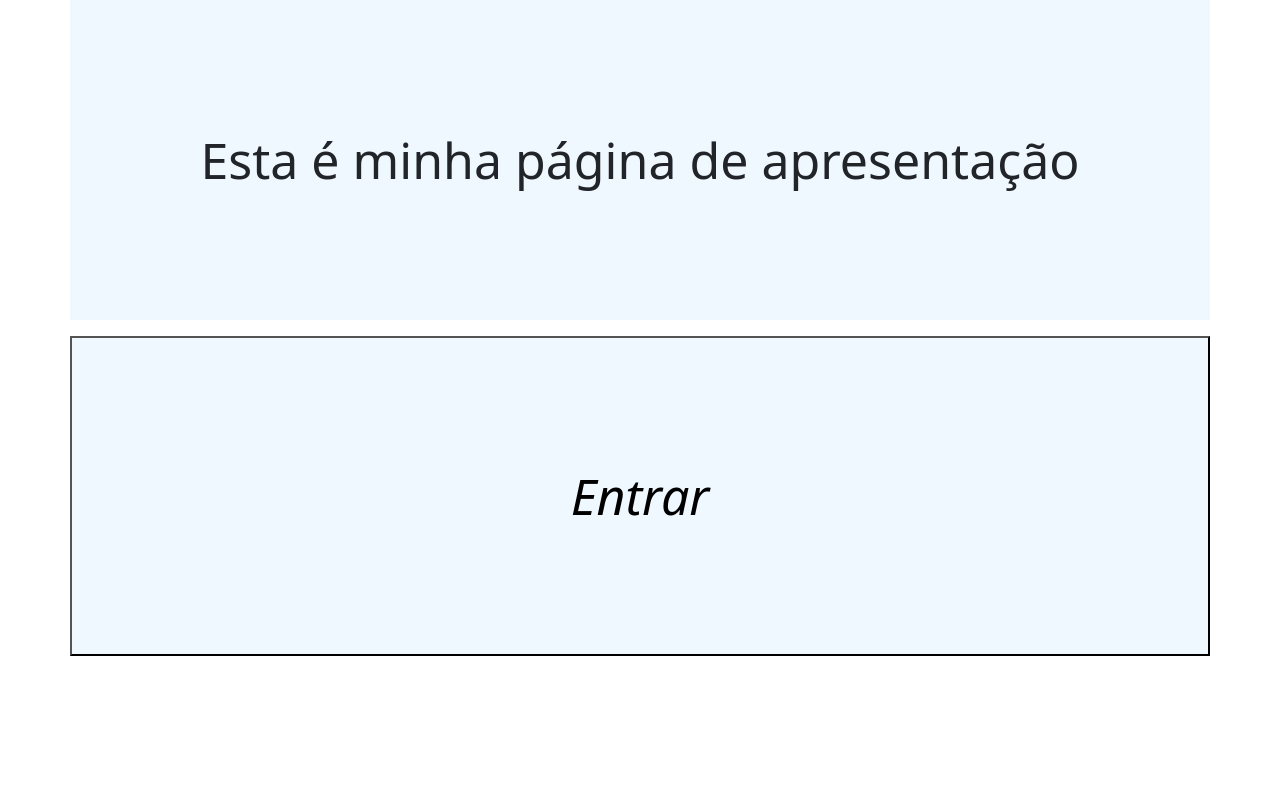
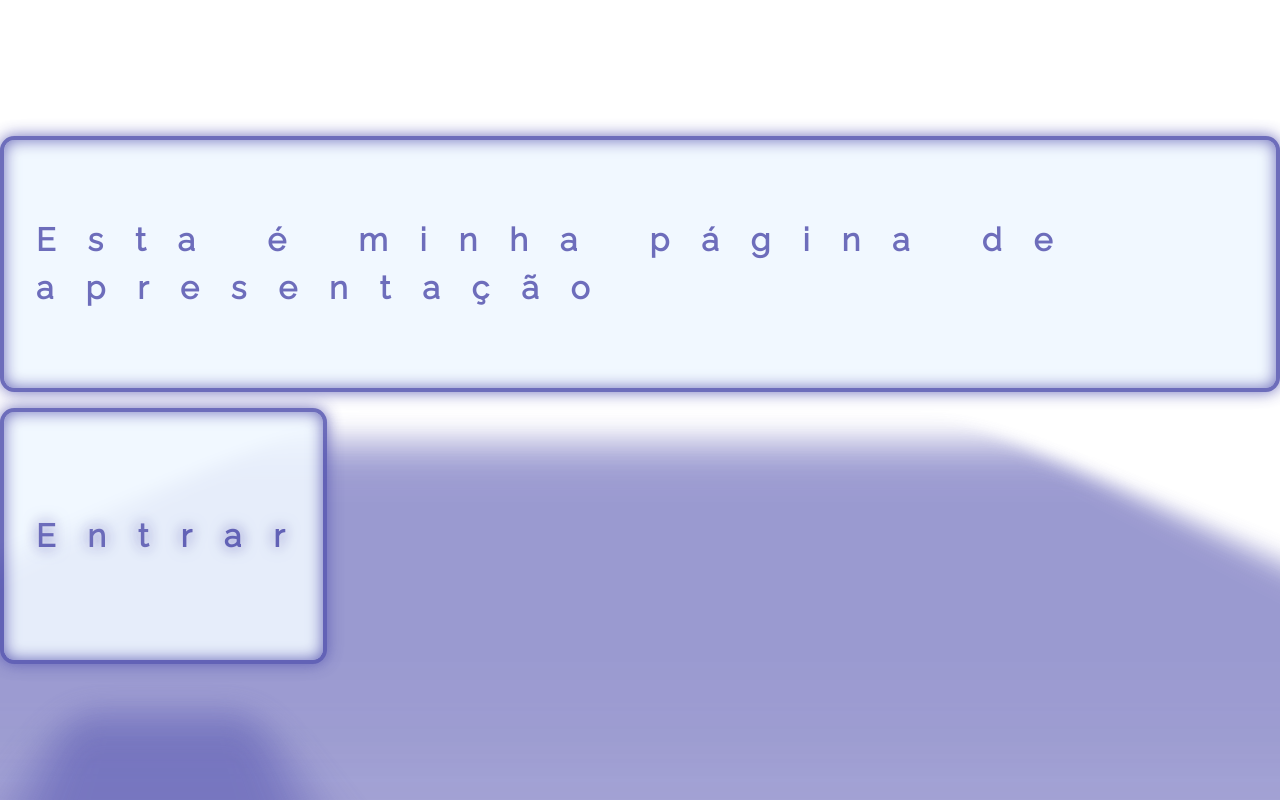
Before and after one commit to Matheus-Dimon/Matheus-Dimon.github.io, a Django app: page / in a window 1280 px wide. Run offline with Django 4.2, Linux system fonts and the light colour scheme.

Commit message:
design e css da página de apresentação

```diff
--- a/static/css/indexstyle.css
+++ b/static/css/indexstyle.css
@@ -26,6 +26,4 @@
 #fonte{
   color: inherit;
   text-decoration: none;
-
-
-}
+  }
--- a/static/css/welcomestyle.css
+++ b/static/css/welcomestyle.css
@@ -1,25 +1,237 @@
-button#but{
-    padding: 100px 100px;
-    background-color:aliceblue;
-    text-align: center;
-    font-style: italic;
-    font-size: 50px;
-    }
-body#titulo{
-    text-align: center;
-    font-style: italic;
-    font-size: 70px;
+@import url("https://fonts.googleapis.com/css?family=Raleway");
+
+:root {
+  --glow-color: hsl(241, 37%, 53%);
 }
 
-.container{
+*,
+*::before,
+*::after {
+  box-sizing: border-box;
+}
+
+html,
+body {
+  height: 100%;
+  width: 100%;
+  overflow: hidden;
+}
+
+body {
+  min-height: 100vh;
+  display: flex;
+  justify-content: center;
+  align-items: center;
+  background: black;
+}
+
+.glowing-btn {
+
+  display: flex;
+  justify-content: center;
+  align-items: center;
+  height: 32vh;
+  background-color: azure;
+  position: relative;
+  color: var(--glow-color);
+  cursor: pointer;
+  padding: 0.35em 1em;
+  border: 0.15em solid var(--glow-color);
+  border-radius: 0.45em;
+  background: none;
+  perspective: 2em;
+  font-family: "Raleway", sans-serif;
+  font-size: 2em;
+  font-weight: 900;
+  letter-spacing: 1em;
+  background-color: aliceblue;
+
+
+  -webkit-box-shadow: inset 0px 0px 0.5em 0px var(--glow-color),
+    0px 0px 0.5em 0px var(--glow-color);
+  -moz-box-shadow: inset 0px 0px 0.5em 0px var(--glow-color),
+    0px 0px 0.5em 0px var(--glow-color);
+  box-shadow: inset 0px 0px 0.5em 0px var(--glow-color),
+    0px 0px 0.5em 0px var(--glow-color);
+  animation: border-flicker 2s linear infinite;
+}
+
+.glowing-txt {
+  float: left;
+  margin-right: -0.8em;
+  -webkit-text-shadow: 0 0 0.125em hsl(0 0% 100% / 0.3),
+    0 0 0.45em var(--glow-color);
+  -moz-text-shadow: 0 0 0.125em hsl(0 0% 100% / 0.3),
+    0 0 0.45em var(--glow-color);
+  text-shadow: 0 0 0.125em hsl(0 0% 100% / 0.3), 0 0 0.45em var(--glow-color);
+  animation: text-flicker 3s linear infinite;
+}
+
+.faulty-letter {
+  opacity: 0.5;
+  animation: faulty-flicker 2s linear infinite;
+}
+
+.glowing-btn::before {
+  content: "";
+  position: absolute;
+  top: 0;
+  bottom: 0;
+  left: 0;
+  right: 0;
+  opacity: 0.7;
+  filter: blur(1em);
+  transform: translateY(120%) rotateX(95deg) scale(1, 0.35);
+  background: var(--glow-color);
+  pointer-events: none;
+}
+
+.glowing-btn::after {
+  content: "";
+  position: absolute;
+  top: 0;
+  left: 0;
+  right: 0;
+  bottom: 0;
+  opacity: 0;
+  z-index: -1;
+  background-color: var(--glow-color);
+  box-shadow: 0 0 2em 0.2em var(--glow-color);
+  transition: opacity 100ms linear;
+}
+
+.glowing-btn:hover {
+  color: rgba(0, 0, 0, 0.8);
+  text-shadow: none;
+  animation: none;
+}
+
+.glowing-btn:hover .glowing-txt {
+  animation: none;
+}
+
+.glowing-btn:hover .faulty-letter {
+  animation: none;
+  text-shadow: none;
+  opacity: 1;
+}
+
+.glowing-btn:hover:before {
+  filter: blur(1.5em);
+  opacity: 1;
+}
+
+.glowing-btn:hover:after {
+  opacity: 1;
+}
+
+@keyframes faulty-flicker {
+  0% {
+    opacity: 0.1;
+  }
+  2% {
+    opacity: 0.1;
+  }
+  4% {
+    opacity: 0.5;
+  }
+  19% {
+    opacity: 0.5;
+  }
+  21% {
+    opacity: 0.1;
+  }
+  23% {
+    opacity: 1;
+  }
+  80% {
+    opacity: 0.5;
+  }
+  83% {
+    opacity: 0.4;
+  }
+
+  87% {
+    opacity: 1;
+  }
+}
+
+@keyframes text-flicker {
+  0% {
+    opacity: 0.1;
+  }
+
+  2% {
+    opacity: 1;
+  }
+
+  8% {
+    opacity: 0.1;
+  }
+
+  9% {
+    opacity: 1;
+  }
+
+  12% {
+    opacity: 0.1;
+  }
+  20% {
+    opacity: 1;
+  }
+  25% {
+    opacity: 0.3;
+  }
+  30% {
+    opacity: 1;
+  }
+
+  70% {
+    opacity: 0.7;
+  }
+  72% {
+    opacity: 0.2;
+  }
+
+  77% {
+    opacity: 0.9;
+  }
+  100% {
+    opacity: 0.9;
+  }
+}
+
+@keyframes border-flicker {
+  0% {
+    opacity: 0.1;
+  }
+  2% {
+    opacity: 1;
+  }
+  4% {
+    opacity: 0.1;
+  }
+
+  8% {
+    opacity: 1;
+  }
+  70% {
+    opacity: 0.7;
+  }
+  100% {
+    opacity: 1;
+  }
+}
+
+@media only screen and (max-width: 600px) {
+  .glowing-btn {
+    font-size: 1em;
+  }
+}
+button#container{
     display: flex;
     justify-content: center;
     align-items: center;
-    height: 40vh;
-    font-size: 50px;
+    height: 100vh;
     background-color: aliceblue;
 }
-
-body{
-    background-color: aliceblue;
-}
--- a/templates/welcome.html
+++ b/templates/welcome.html
@@ -14,13 +14,19 @@
 </head>
 
 <body id="background">
-    <p class="container" id = "titulo">Esta é minha página de apresentação</p>
-    <form action="{% url 'index' %}" method="post">
-        {% csrf_token %}
-        <button class="container" id="but" onmouseout="sair()" onmouseenter="entrar()">
-        Entrar
-        </button>
-    </form>
+    <div >
+        <p class='glowing-btn' id="container">Esta é minha página de apresentação</p>
+        <form action="{% url 'index' %}" method="post">
+            {% csrf_token %}
+            <button   class='glowing-btn' id="but" onmouseout="sair()" onmouseenter="entrar()">
+                <span class='glowing-txt'>E<span class='faulty-letter'>nt</span>rar</span>
+
+            </button>
+        </form>
+    </div>
+
+
+
 </body>
 
 
```
